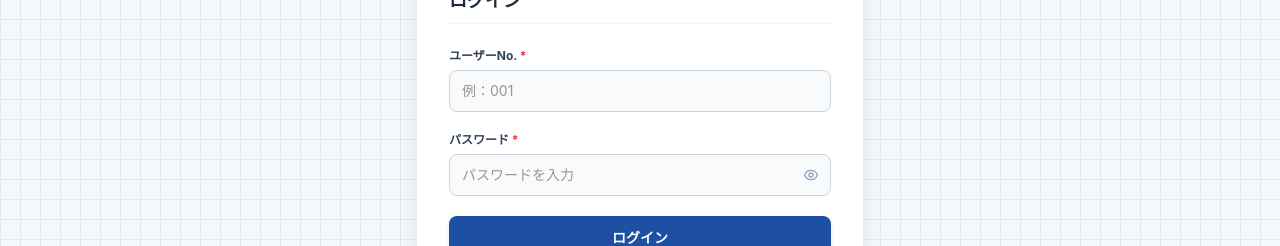
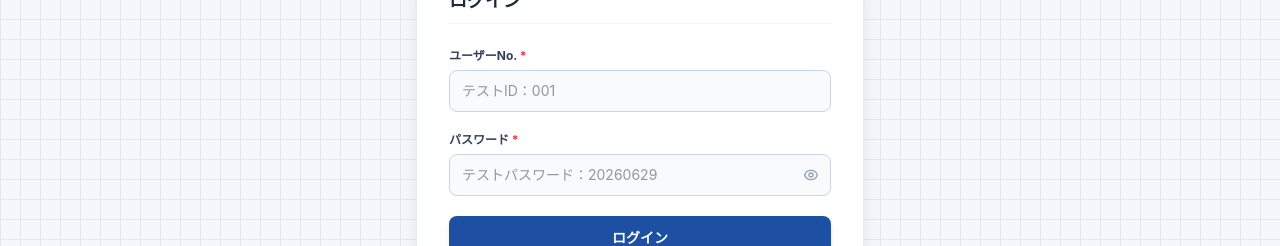
Before and after one commit to myoshimi128/order-manager, a Next.js app: page /login in a window 1280 px wide. Shown: the part 293-539 px from the top of the page. Built offline with nearby package versions, Linux system fonts and the light colour scheme; no server answers.

Commit message:
fix: ログイン画面を修正

```diff
--- a/app/login/page.tsx
+++ b/app/login/page.tsx
@@ -82,7 +82,7 @@ export default function LoginPage() {
                 type="text"
                 required
                 disabled={loading}
-                placeholder="例：001"
+                placeholder="テストID：001"
                 value={userNo}
                 onChange={(e: React.ChangeEvent<HTMLInputElement>) => setUserNo(e.target.value)}
                 className="w-full px-3 py-2.5 bg-slate-50 border border-slate-300 rounded-lg text-sm focus:outline-none focus:ring-2 focus:ring-blue-500 focus:bg-white transition-all disabled:opacity-60"
@@ -99,7 +99,7 @@ export default function LoginPage() {
                   type={showPassword ? 'text' : 'password'}
                   required
                   disabled={loading}
-                  placeholder="パスワードを入力"
+                  placeholder="テストパスワード：20260629"
                   value={password}
                   onChange={(e: React.ChangeEvent<HTMLInputElement>) => setPassword(e.target.value)}
                   className="w-full px-3 py-2.5 bg-slate-50 border border-slate-300 rounded-lg text-sm focus:outline-none focus:ring-2 focus:ring-blue-500 focus:bg-white transition-all pr-10 disabled:opacity-60"
```
